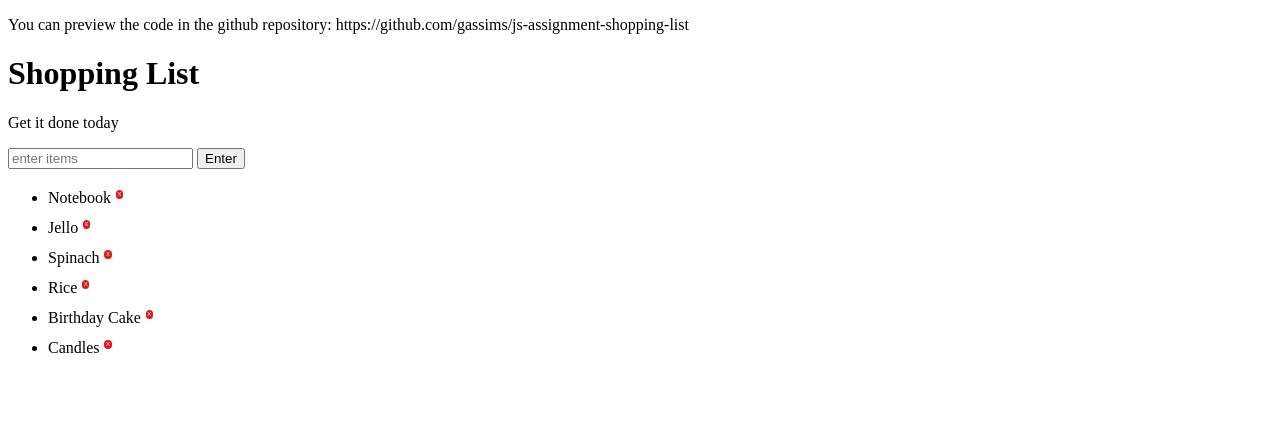
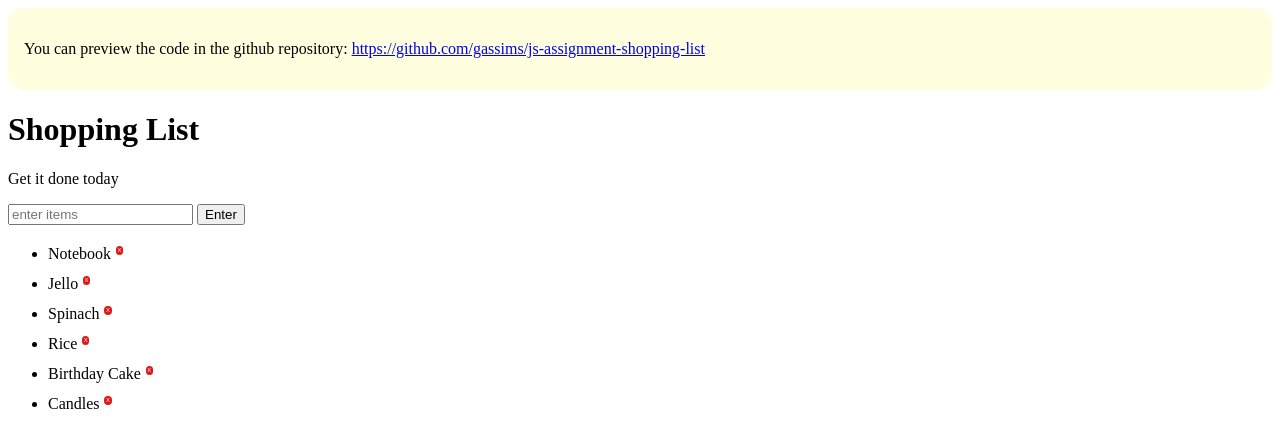
Before and after one commit to gassims/js-assignment-shopping-list, a plain HTML site: page index.html in a window 1280 px wide. Drawn offline with Linux system fonts and the light colour scheme.

Commit message:
Update index.html

```diff
--- a/index.html
+++ b/index.html
@@ -5,7 +5,9 @@
 	<link rel="stylesheet" type="text/css" href="style.css">
 </head>
 <body>
-	<section class="note"><p>You can preview the code in the github repository: https://github.com/gassims/js-assignment-shopping-list</p></section>
+	<section style="background-color: lightyellow;
+    padding: 1rem;
+    border-radius: 1rem;"><p>You can preview the code in the github repository: <a href="https://github.com/gassims/js-assignment-shopping-list">https://github.com/gassims/js-assignment-shopping-list</a></p></section>
 	<h1>Shopping List</h1>
 	<p id="first">Get it done today</p>
 	<input id="userinput" type="text" placeholder="enter items">
```
